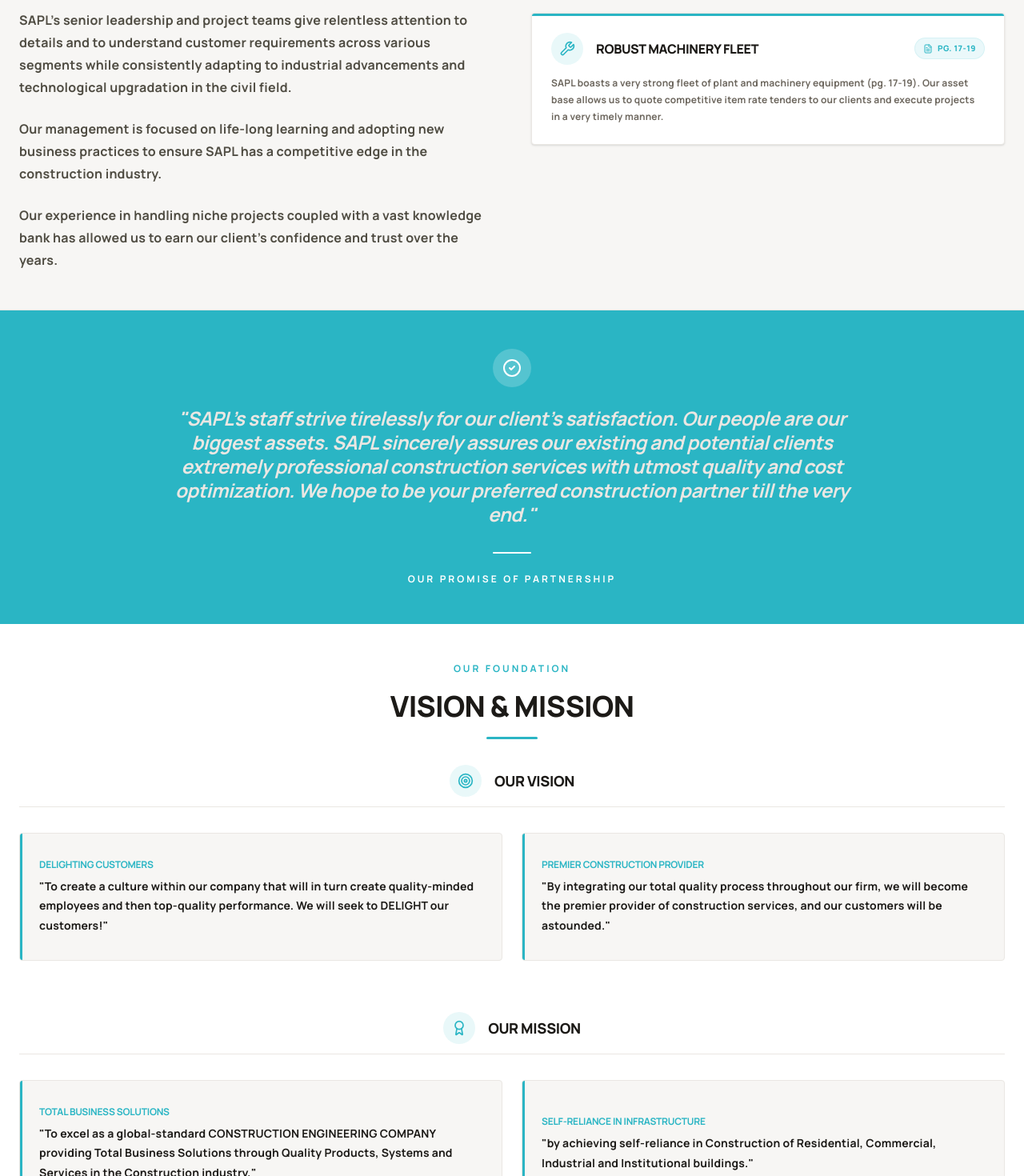
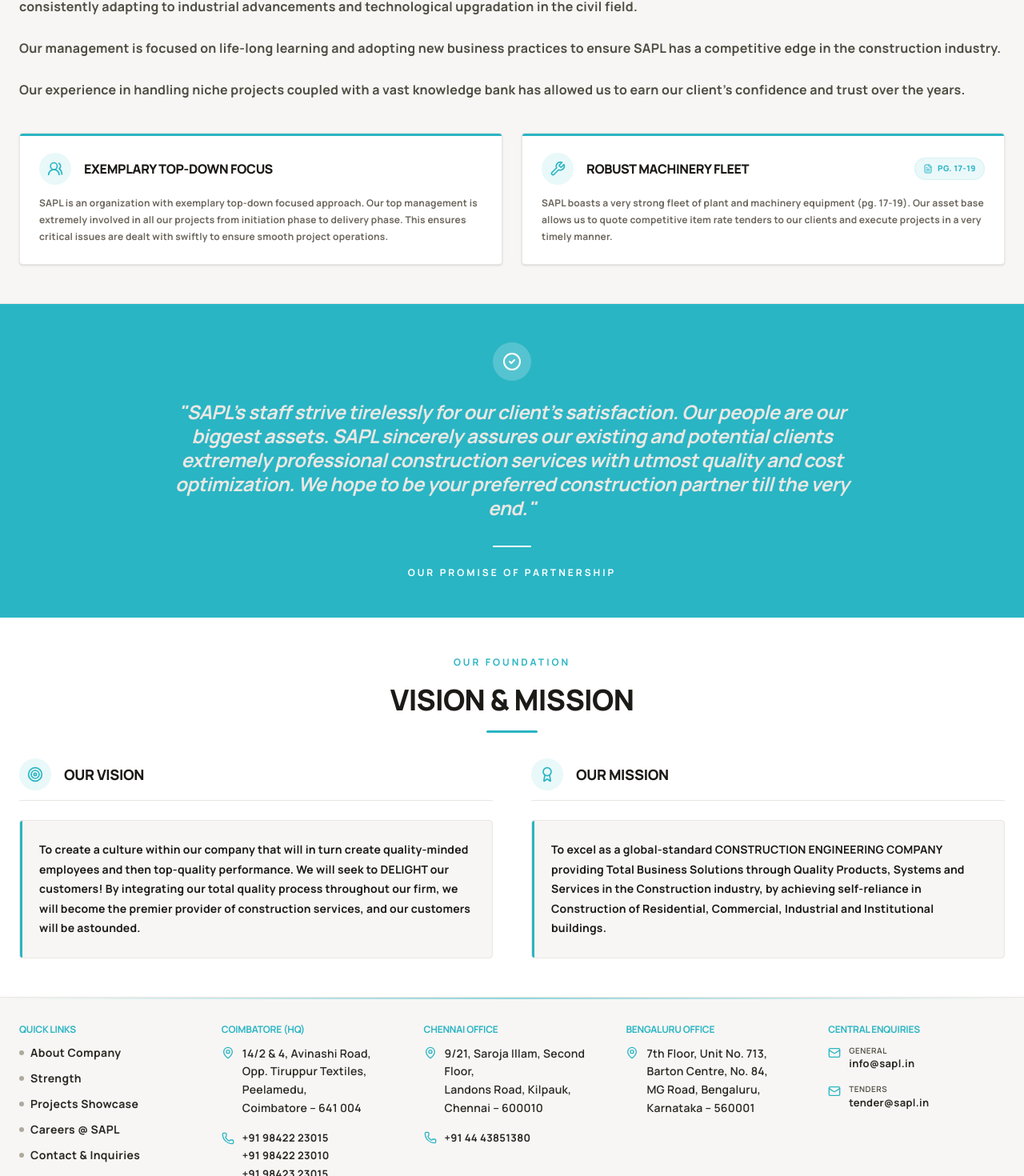
Before and after one commit to ajuajmal123/salp, a Next.js app: page /about in a window 1280 px wide. Shown: the part 1900-3370 px from the top of the page at 80% size. Built offline with nearby package versions, Linux system fonts and the light colour scheme.

Commit message:
fix on some aras

```diff
--- a/src/app/about/page.tsx
+++ b/src/app/about/page.tsx
@@ -188,10 +188,10 @@
       <section className="py-12 md:py-12 bg-[#f7f6f4] border-b border-[#eae7e3]">
         <div className="max-w-7xl mx-auto px-3 sm:px-4 lg:px-6 text-left">
 
-          <div className="grid grid-cols-1 lg:grid-cols-12 gap-10 lg:gap-12 items-start">
+          <div className="flex flex-col gap-10 text-left">
 
             {/* Leadership Overview */}
-            <div className="lg:col-span-6 flex flex-col gap-6">
+            <div className="flex flex-col gap-6 w-full">
               <span className="text-xs font-bold uppercase tracking-[0.2em] text-sapl-blue">
                 Leadership Core
               </span>
@@ -214,7 +214,7 @@
             </div>
 
             {/* Strategic Pillars Cards */}
-            <div className="lg:col-span-6 flex flex-col gap-8">
+            <div className="grid grid-cols-1 md:grid-cols-2 gap-6 w-full">
 
               {/* Pillar 1: Top-Down Focus */}
               <div className="bg-white border border-[#eae7e3] p-6 rounded-sm shadow-sm relative overflow-hidden group hover:shadow-md transition-shadow">
@@ -300,11 +300,11 @@
           <div className="w-16 h-[3px] bg-sapl-blue rounded-full" />
         </div>
 
-        <div className="flex flex-col gap-12 lg:gap-16">
+        <div className="grid grid-cols-1 md:grid-cols-2 gap-8 lg:gap-12">
 
-          {/* Vision Section */}
-          <div className="flex flex-col gap-8">
-            <div className="flex items-center justify-center gap-4 border-b border-[#eae7e3] pb-3">
+          {/* Vision Card */}
+          <div className="flex flex-col gap-6">
+            <div className="flex items-center gap-4 border-b border-[#eae7e3] pb-3">
               <div className="w-10 h-10 rounded-full bg-sapl-blue/10 flex items-center justify-center text-sapl-blue">
                 <Target className="w-5 h-5" />
               </div>
@@ -313,30 +313,17 @@
               </h3>
             </div>
 
-            <div className="grid grid-cols-1 md:grid-cols-2 gap-6">
-              {/* Vision Card 1 */}
-              <div className="p-6 bg-[#f7f6f4] border border-[#eae7e3] rounded-sm text-left relative overflow-hidden group hover:border-sapl-blue/40 transition-colors min-h-[160px] flex flex-col justify-center">
+            <div className="p-6 bg-[#f7f6f4] border border-[#eae7e3] rounded-sm text-left relative overflow-hidden group hover:border-sapl-blue/40 transition-colors h-full">
               <div className="absolute top-0 left-0 w-[3px] h-full bg-sapl-blue" />
-                <h4 className="text-xs font-bold uppercase tracking-wider text-sapl-blue mb-2">Delighting Customers</h4>
               <p className="text-sm font-extrabold text-navy-950 !text-[#1c1a17] leading-relaxed">
-                  "To create a culture within our company that will in turn create quality-minded employees and then top-quality performance. We will seek to DELIGHT our customers!"
-                </p>
-              </div>
-
-              {/* Vision Card 2 */}
-              <div className="p-6 bg-[#f7f6f4] border border-[#eae7e3] rounded-sm text-left relative overflow-hidden group hover:border-sapl-blue/40 transition-colors min-h-[160px] flex flex-col justify-center">
-                <div className="absolute top-0 left-0 w-[3px] h-full bg-sapl-blue" />
-                <h4 className="text-xs font-bold uppercase tracking-wider text-sapl-blue mb-2">Premier Construction Provider</h4>
-                <p className="text-sm font-extrabold text-navy-950 !text-[#1c1a17] leading-relaxed">
-                  "By integrating our total quality process throughout our firm, we will become the premier provider of construction services, and our customers will be astounded."
+                To create a culture within our company that will in turn create quality-minded employees and then top-quality performance. We will seek to DELIGHT our customers! By integrating our total quality process throughout our firm, we will become the premier provider of construction services, and our customers will be astounded.
               </p>
             </div>
           </div>
-          </div>
 
-          {/* Mission Section */}
-          <div className="flex flex-col gap-8">
-            <div className="flex items-center justify-center gap-4 border-b border-[#eae7e3] pb-3">
+          {/* Mission Card */}
+          <div className="flex flex-col gap-6">
+            <div className="flex items-center gap-4 border-b border-[#eae7e3] pb-3">
               <div className="w-10 h-10 rounded-full bg-sapl-blue/10 flex items-center justify-center text-sapl-blue">
                 <Award className="w-5 h-5" />
               </div>
@@ -345,24 +332,11 @@
               </h3>
             </div>
 
-            <div className="grid grid-cols-1 md:grid-cols-2 gap-6">
-              {/* Mission Card 1 */}
-              <div className="p-6 bg-[#f7f6f4] border border-[#eae7e3] rounded-sm text-left relative overflow-hidden group hover:border-sapl-blue/40 transition-colors min-h-[160px] flex flex-col justify-center">
+            <div className="p-6 bg-[#f7f6f4] border border-[#eae7e3] rounded-sm text-left relative overflow-hidden group hover:border-sapl-blue/40 transition-colors h-full">
               <div className="absolute top-0 left-0 w-[3px] h-full bg-sapl-blue" />
-                <h4 className="text-xs font-bold uppercase tracking-wider text-sapl-blue mb-2">Total Business Solutions</h4>
               <p className="text-sm font-extrabold text-navy-950 !text-[#1c1a17] leading-relaxed">
-                  "To excel as a global-standard CONSTRUCTION ENGINEERING COMPANY providing Total Business Solutions through Quality Products, Systems and Services in the Construction industry,"
+                To excel as a global-standard CONSTRUCTION ENGINEERING COMPANY providing Total Business Solutions through Quality Products, Systems and Services in the Construction industry, by achieving self-reliance in Construction of Residential, Commercial, Industrial and Institutional buildings.
               </p>
-              </div>
-
-              {/* Mission Card 2 */}
-              <div className="p-6 bg-[#f7f6f4] border border-[#eae7e3] rounded-sm text-left relative overflow-hidden group hover:border-sapl-blue/40 transition-colors min-h-[160px] flex flex-col justify-center">
-                <div className="absolute top-0 left-0 w-[3px] h-full bg-sapl-blue" />
-                <h4 className="text-xs font-bold uppercase tracking-wider text-sapl-blue mb-2">Self-Reliance in Infrastructure</h4>
-                <p className="text-sm font-extrabold text-navy-950 !text-[#1c1a17] leading-relaxed">
-                  "by achieving self-reliance in Construction of Residential, Commercial, Industrial and Institutional buildings."
-                </p>
-              </div>
             </div>
           </div>
 
--- a/src/app/contact/page.tsx
+++ b/src/app/contact/page.tsx
@@ -127,8 +127,8 @@
                   <Mail className="w-5 h-5 text-sapl-blue shrink-0" />
                   <div className="flex flex-col">
                     <span className="text-[10px] font-bold uppercase tracking-wider text-[#6D675E]">General Enquiries</span>
-                    <a href="mailto:info@sapl.in" className="font-bold hover:text-sapl-blue transition-colors">
-                      info@sapl.in
+                    <a href="mailto:tender@sapl.in" className="font-bold hover:text-sapl-blue transition-colors">
+                      tender@sapl.in
                     </a>
                   </div>
                 </div>
--- a/src/components/layout/Footer.tsx
+++ b/src/components/layout/Footer.tsx
@@ -120,7 +120,7 @@
             <h3 className="font-sans text-xs font-bold tracking-[0.25em] uppercase mb-3 text-sapl-blue">
               Bengaluru Office
             </h3>
-            <div className="space-y-3 text-navy-900 text-sm">
+            <div className="space-y-3 text-navy-900 text-sm ">
               <div className="flex items-start gap-2.5">
                 <MapPin className="w-4 h-4 text-sapl-blue shrink-0 mt-0.5" />
                 <span className="leading-relaxed font-semibold">
@@ -210,10 +210,10 @@
 
           {/* Right: Policy Links and Credits */}
           <div className="flex items-center flex-wrap justify-center xl:justify-end gap-6 shrink-0 xl:flex-1">
-            <a href="#" className="hover:text-sapl-blue transition-colors">
+            <a href="/SAPLPrivacy%20Policy.pdf" target="_blank" rel="noopener noreferrer" className="hover:text-sapl-blue transition-colors">
               Privacy Policy
             </a>
-            <a href="#" className="hover:text-sapl-blue transition-colors">
+            <a href="/SAPLTerms%20%26%20Conditions.pdf" target="_blank" rel="noopener noreferrer" className="hover:text-sapl-blue transition-colors">
               Terms & Conditions
             </a>
             <small className="copyright__content font-normal text-navy-800 tracking-wider flex items-center gap-1">
--- a/src/components/sections/ContactCTA.tsx
+++ b/src/components/sections/ContactCTA.tsx
@@ -73,10 +73,10 @@
                     Corporate Email
                   </h4>
                   <a
-                    href="mailto:info@sapl.in"
+                    href="mailto:tender@sapl.in"
                     className="text-slate-650 dark:text-navy-300 text-sm font-bold mt-1 hover:text-sapl-blue block transition-colors"
                   >
-                    info@sapl.in
+                    tender@sapl.in
                   </a>
                 </div>
               </div>
```
Also changed, not shown: src/components/ui/BrochureModal.tsx (+39 -0 lines), src/components/ui/ContactForm.tsx (+40 -0 lines), 1 other file (tests, documents, lock files or other folders). Lines whose indentation alone changed are shown as unchanged.
